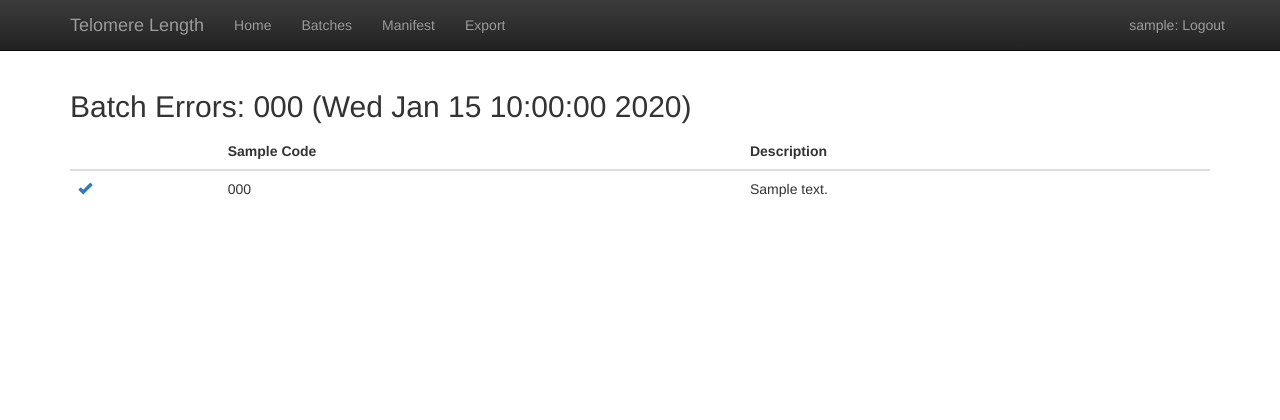
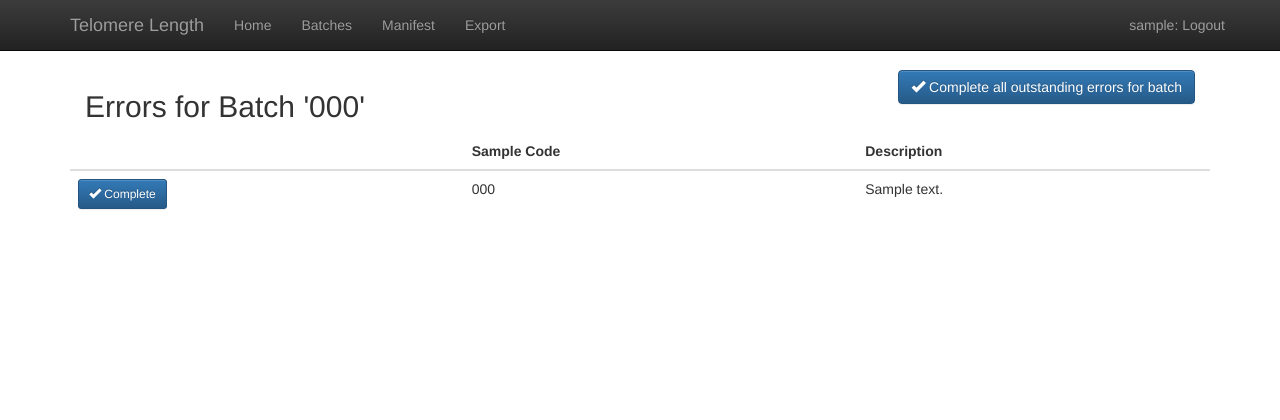
Before and after one commit to LCBRU/telomere, a Flask app: page /batch/1/errors/ in a window 1280 px wide. Shown: the top 420 px of the page. Run offline with Flask 2, Linux system fonts and the light colour scheme; a user stored in the database is signed in; tables that the repository leaves empty hold one stand-in row (values such as "Sample post"); parts of the project's set-up code (start-up, migrations or seed data) failed here and were passed over; some libraries are stand-ins or nearby versions.

Commit message:
Complete all errors

```diff
--- a/app/forms/batch.py
+++ b/app/forms/batch.py
@@ -23,3 +23,11 @@ class BatchEditForm(Form):
 
 class BatchDelete(Form):
     id = HiddenField('id')
+
+class BatchCompleteAllErrors(Form):
+    id = HiddenField('id')
+
+class BatchCompleteError(Form):
+    batchId = HiddenField('batchId')
+    id = HiddenField('id')
+    page = HiddenField('page')
--- a/app/templates/_formHelpers.html
+++ b/app/templates/_formHelpers.html
@@ -44,7 +44,7 @@
   {% if pagination.pages > 1 %}
     <ul class="pagination">
     {% if pagination.has_prev %}
-      <li><a href="{{ url_for(endpoint, page=pagination.prev_num) }}" rel="prev">Previous</a></li>
+      <li><a href="{{ url_for(endpoint, page=pagination.prev_num, **kwargs) }}" rel="prev">Previous</a></li>
     {% else %}
       <li class="disabled"><a>Previous</a></li>
     {% endif %}
@@ -52,7 +52,7 @@
     {%- for page in pagination.iter_pages(left_edge=1, left_current=2, right_current=3, right_edge=1) %}
       {% if page %}
         {% if page != pagination.page %}
-          <li><a href="{{ url_for(endpoint, page=page) }}">{{ page }}</a></li>
+          <li><a href="{{ url_for(endpoint, page=page, **kwargs) }}">{{ page }}</a></li>
         {% else %}
           <li class="active"><a>{{ page }}</a></li>
         {% endif %}
@@ -62,7 +62,7 @@
     {%- endfor %}
 
     {% if pagination.has_next %}
-      <li><a href="{{ url_for(endpoint, page=pagination.next_num) }}" rel="next">Next</a></li>
+      <li><a href="{{ url_for(endpoint, page=pagination.next_num, **kwargs) }}" rel="next">Next</a></li>
     {% else %}
       <li class="disabled"><a>Next</a></li>
     {% endif %}
--- a/app/templates/batch/errors.html
+++ b/app/templates/batch/errors.html
@@ -4,9 +4,16 @@
 {% block content %}
 
 <header>
-	<h2>Batch Errors: {{ batch.batchCode }} ({{batch.datetime | datetime_format }})</h2>
+	<h2 class="col-sm-8">Errors for Batch '{{ batch.batchCode }}'</h2>
+	<div class="col-sm-4 text-right">
+		<form method="POST" action="{{ url_for('batch_errors_complete_all') }}">
+		    {{ completeAllForm.hidden_tag() }}
+			<button type="submit" class="btn btn-primary">
+				<span class="glyphicon glyphicon-ok" aria-hidden="true"></span> Complete all outstanding errors for batch
+			</button>
+		</form>
+	</div>
 </header>
-
 
 <div class="clearfix"></div>
 
@@ -22,10 +29,15 @@
 		{% for item in outstandingErrors.items %}
 			<tr>
 				<td>
-					<a href="{{ url_for('batch_error_complete', id=item.id, page=outstandingErrors.page) }}">
-						<span class="glyphicon glyphicon-ok" aria-hidden="true"></span>
-						<span class="sr-only">Complete</span>
-					</a>
+    				<form method="POST" action="{{ url_for('batch_error_complete_post') }}">
+		    			{{ completeErrorForm.csrf_token }}
+		    			<input id="batchId" name="batchId" type="hidden" value="{{item.batch.id}}" />
+		    			<input id="id" name="id" type="hidden" value="{{item.id}}" />
+		    			<input id="page" name="page" type="hidden" value="{{outstandingErrors.page}}" />
+						<button type="submit" class="btn btn-primary btn-sm">
+							<span class="glyphicon glyphicon-ok" aria-hidden="true"></span> Complete
+						</button>
+					</form>
 				</td>
 				<td>{{ item.sample.sampleCode }}</td>
 				<td>{{ item.description }}</td>
@@ -34,7 +46,7 @@
 	</tbody>
 </table>
 
-{{ formhelper.render_pagination(outstandingErrors, 'batch_errors') }}
+{{ formhelper.render_pagination(outstandingErrors, 'batch_errors', id=batch.id) }}
 
 {% endblock %}
 
--- a/app/templates/batch/index.html
+++ b/app/templates/batch/index.html
@@ -44,7 +44,11 @@
 				<td>{{ item.halfPlate }}</td>
 				<td>{{ item.datetime | datetime_format }}</td>
 				<td><a href="{{ url_for('speadsheet_download', id=item.id) }}">{{ item.spreadsheet.filename }}</a></td>
-				<td><a href="{{ url_for('batch_errors', id=item.id) }}">{{ item.outstandingErrorCount }}</a></td>
+				<td>
+					{% if item.outstandingErrorCount > 0 %}
+						<a href="{{ url_for('batch_errors', id=item.id) }}">{{ item.outstandingErrorCount }} Error{% if item.outstandingErrorCount > 1 %}s{%endif%}</a>
+					{% endif %}
+				</td>
 			</tr>
 		{% endfor %}
 	</tbody>
--- a/app/views/batch.py
+++ b/app/views/batch.py
@@ -4,11 +4,10 @@ from flask.ext.login import login_required
 from app import db, telomere
 from app.services.batch import BatchService
 from app.services.sample import SampleService
-from app.forms.batch import BatchDelete, BatchEditForm
+from app.forms.batch import BatchDelete, BatchEditForm, BatchCompleteAllErrors, BatchCompleteError
 from app.model.batch import Batch
 from app.model.sample import Sample
 from app.model.outstandingError import OutstandingError
-from app.model.completedError import CompletedError
 from app.model.measurement import Measurement
 from flask_login import current_user
 
@@ -81,6 +80,7 @@ def batch_delete_confirm():
     return redirect(url_for('batch_index'))
 
 @telomere.route("/batch/<int:id>/errors/")
+@telomere.route("/batch/<int:id>/errors/<int:page>")
 @login_required
 def batch_errors(id, page=1):
     batch = Batch.query.get(id)
@@ -91,25 +91,50 @@ def batch_errors(id, page=1):
                 .order_by(Sample.sampleCode)
                 .paginate(
                     page=page,
-                    per_page=20,
+                    per_page=10,
                     error_out=False))
 
-    return render_template('batch/errors.html', batch=batch, outstandingErrors=errors)
+    completeAllForm = BatchCompleteAllErrors(obj=batch)
+    completeErrorForm = BatchCompleteError()
 
-@telomere.route("/batch/errors/complete/<int:id>/page:<int:page>")
+    return render_template('batch/errors.html', batch=batch, outstandingErrors=errors, completeAllForm=completeAllForm, completeErrorForm=completeErrorForm)
+
+@telomere.route("/batch/errors/complete/", methods=['POST'])
 @login_required
-def batch_error_complete(id, page):
-    oe = OutstandingError.query.get(id)
-    ce = CompletedError(
-        description = oe.description,
-        batchId = oe.batchId,
-        sampleId = oe.sampleId,
-        completedByUserId = current_user.id,
-        completedDatetime = datetime.datetime.now()
-        )
+def batch_error_complete_post():
+    form = BatchCompleteError()
 
-    db.session.add(ce)
-    db.session.delete(oe)
-    db.session.commit()
+    if form.validate_on_submit():
+        batchService = BatchService()
 
-    return redirect(url_for('batch_errors', id=oe.batchId, page=page))
+        oe = OutstandingError.query.get(form.id.data)
+        batchService.CompleteError(oe)
+
+        db.session.commit()
+        flash("All errors completed")
+
+        return redirect(url_for('batch_errors', id=form.batchId.data, page=form.page.data))
+    else:
+        flash("Something went wrong", "error")
+
+    return redirect(url_for('batch_index'))
+
+
+
+@telomere.route("/batch/errors/complete_all", methods=['POST'])
+@login_required
+def batch_errors_complete_all():
+    form = BatchCompleteAllErrors()
+
+    if form.validate_on_submit():
+        batchService = BatchService()
+
+        batch = Batch.query.get(form.id.data)
+        batchService.CompleteAllErrors(batch)
+
+        db.session.commit()
+        flash("Error completed")
+    else:
+        flash("Something went wrong", "error")
+
+    return redirect(url_for('batch_index'))
```
Also changed, not shown: app/services/batch.py (+19 -0 lines).
